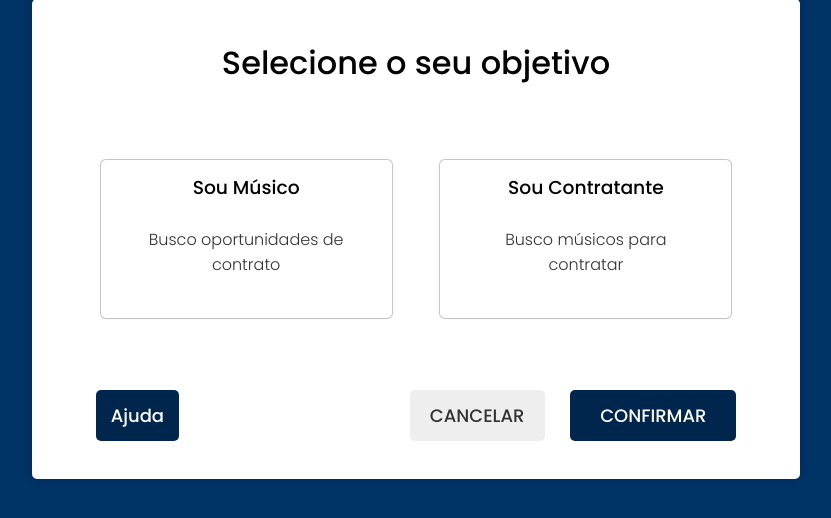
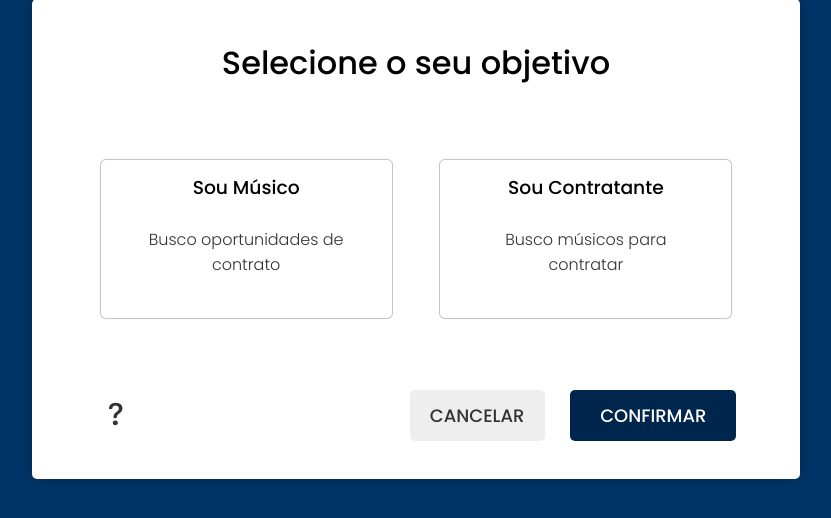
Before and after one commit to MusiConnect-com/MusiConnect, a PHP site: page /html/objetivo.html in a window 1280 px wide. Shown: the part 161-679 px from the top of the page, without its empty margins (224-1055 px from the left). Run offline with PHP 8.4, Linux system fonts and the light colour scheme.

Commit message:
commit button-help
Alteração no botão de ajuda do objetivo.html.

```diff
--- a/css/objetivo.css
+++ b/css/objetivo.css
@@ -151,26 +151,29 @@ h2 {
 }
 
 
-.button-help button{
-    background-color: var(--dark-navy-blue);
-    font-size: 18px;
-    font-style: normal;
-    font-weight: 500;
-    color: var(--white);
+.button-help i::before{
+    font-size: 40px;
+    color: var(--dark-grey);
     border: none;
     cursor: pointer;
-    border-radius: 5px;
-    padding: 12px 15px;
-    width: 100%;
     text-align: center;
-    transition: .3s;
     box-sizing: border-box;
-
 }
 
-.button-help button:hover {
-    background-color: var(--orange);
-    color: var(--white);
+.button-help .bi-question-square-fill {
+    display: none;
+}
+
+.button-help:hover .bi-question{
+    display: none;
+}
+
+.button-help:hover .bi-question-square-fill{
+    display: block;
+}
+
+.button-help:hover .bi-question-square-fill::before{
+    color: var(--orange);
 }
 
 .button-cancel {
--- a/html/objetivo.html
+++ b/html/objetivo.html
@@ -43,7 +43,8 @@
 
                 <div class="buttons">
                     <div class="button-help" id="button-help">
-                        <button type="button">Ajuda</button>
+                        <i class="bi bi-question"></i>
+                        <i class="bi bi-question-square-fill"></i>
                     </div>
 
                     <div class="button-cancel">
```
